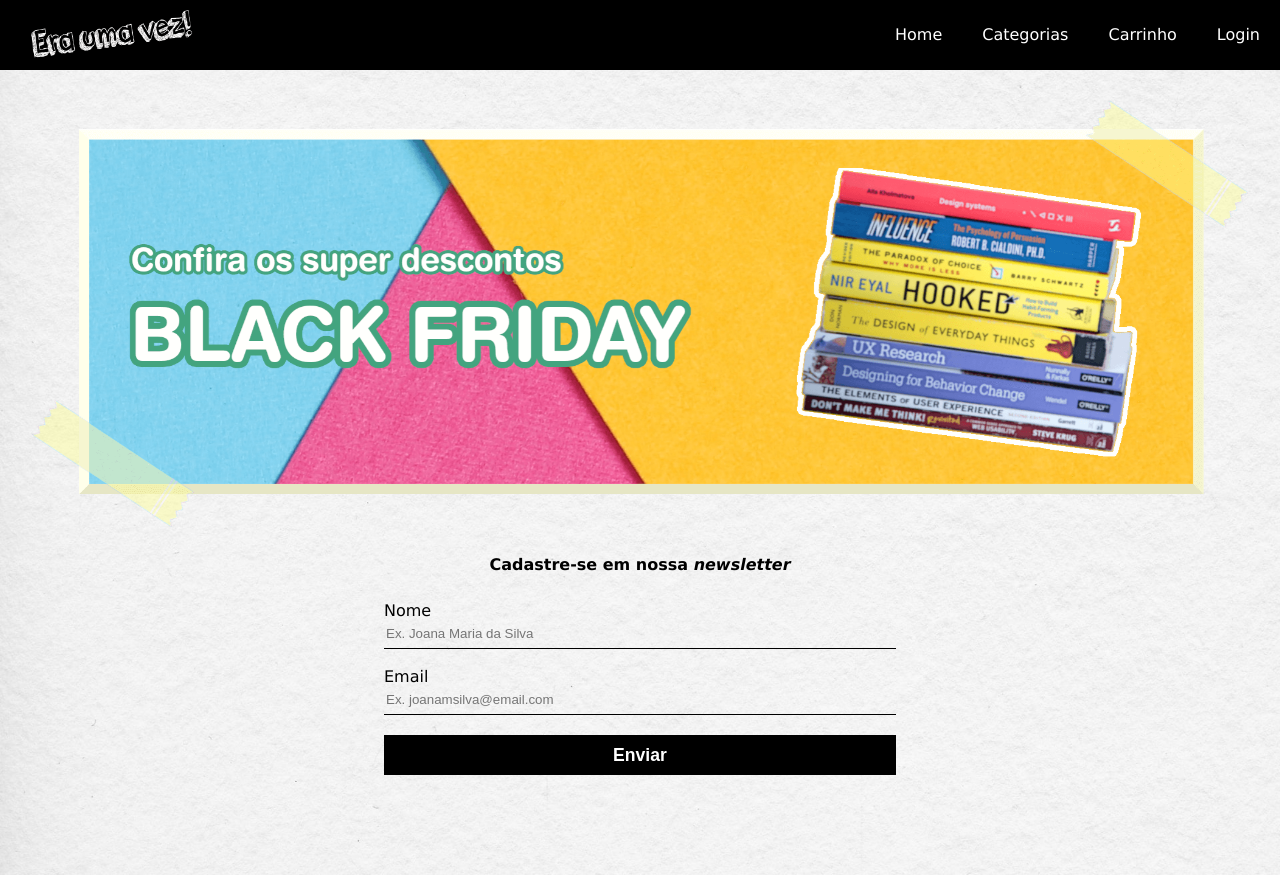
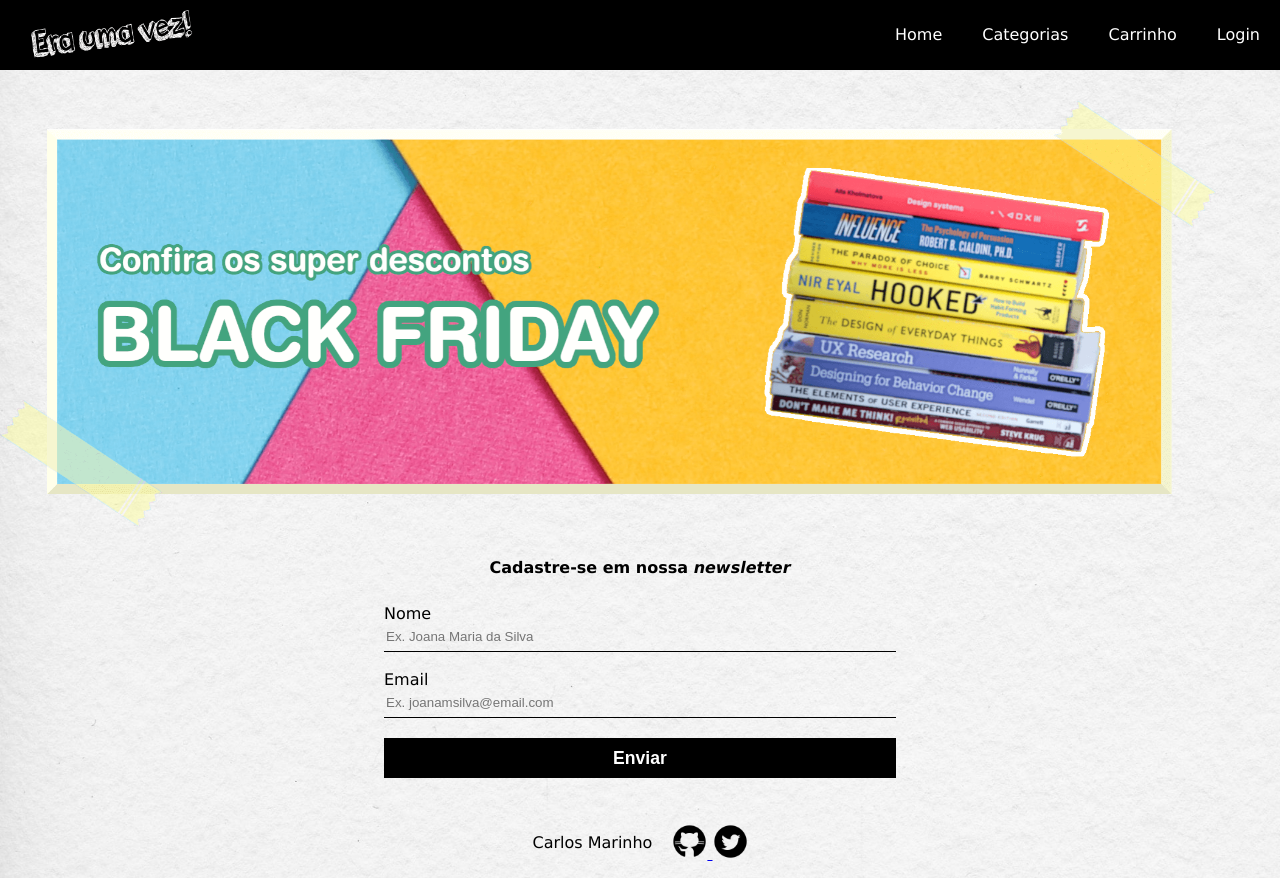
Before and after one commit to ICarlosMarinho/era-uma-vez, a plain HTML site: page index.html in a window 1280 px wide. Drawn offline with Linux system fonts and the light colour scheme.

Commit message:
Add page footer

```diff
--- a/css/style.css
+++ b/css/style.css
@@ -122,3 +122,16 @@
 .newsletter-container__button:hover {
   cursor: pointer;
 }
+
+.footer-container {
+  grid-area: footer;
+  display: flex;
+  justify-content: center;
+  align-items: center;
+  column-gap: 20px;
+}
+
+.footer-container__icon {
+  width: 35px;
+  height: auto;
+}
--- a/index.html
+++ b/index.html
@@ -14,7 +14,7 @@
 <body>
   <div class="root">
     <header class="header">
-      <a class="header__link" href="#" >
+      <a class="header__link" href="/" >
         <img class="header__logo" src="./assets/logo.png" alt="Logotipo da página, está escrito 'Era uma vez!'" >
       </a>
       <nav>
@@ -65,6 +65,25 @@
         </form>
       </section>
     </main>
+    <footer class="footer-container">
+      <span>Carlos Marinho</span>
+      <div>
+        <a href="https://github.com/ICarlosMarinho" target="_blank" rel="noreferrer">
+          <img
+          class="footer-container__icon"
+          src="./assets/github-icon.png"
+          alt="Ir para o perfil de Carlos Marinho no Github"
+          >
+        </a>
+        <a href="https://twitter.com/CarlosMarinh0o" target="_blank" rel="noreferrer">
+          <img
+          class="footer-container__icon"
+          src="./assets/twitter-icon.png"
+          alt="Ir para o perfil de Carlos Marinho no Twitter"
+          >
+        </a>
+      </div>
+    </footer>
   </div>
   <script src="./js/script.js"></script>
 </body>
--- a/js/script.js
+++ b/js/script.js
@@ -1,19 +1,21 @@
 window.onload = () => {
 
-  putBannerImg("../assets/blackfriday-banner.png", "Ir para as promoções da Blackfriday");
+  putBannerImg("../assets/blackfriday-banner.png", "Ir para as promoções da Blackfriday", "#");
   changeBannerImg();
 }
 
-function putBannerImg(path, alt) {
+function putBannerImg(path, alt, href) {
 
   const bannerContainer = document.querySelector(".banner-container");
 
   bannerContainer.innerHTML = `
-  <img
-    class="banner-container__img"
-    src="${path}"
-    alt="${alt}"
-  >
+  <a href="${href}">
+    <img
+      class="banner-container__img"
+      src="${path}"
+      alt="${alt}"
+    >
+  </a>
   `;
 }
 
@@ -21,8 +23,8 @@
 
   let counter = 0;
   const imgArray = [
-    { path: "../assets/blackfriday-banner.png", alt: "Ir para as promoções da Blackfriday" },
-    { path: "../assets/comics-banner.png", alt: "Ir para a seção de quadrinhos com até 60% de desconto" }
+    { path: "../assets/blackfriday-banner.png", alt: "Ir para as promoções da Blackfriday", href: "#" },
+    { path: "../assets/comics-banner.png", alt: "Ir para a seção de quadrinhos com até 60% de desconto", href: "#" }
   ]
 
   setInterval(() => {
@@ -35,7 +37,7 @@
     setTimeout(() => {
       const index = counter % imgArray.length;
 
-      putBannerImg(imgArray[index].path, imgArray[index].alt);
+      putBannerImg(imgArray[index].path, imgArray[index].alt, imgArray[index].href);
     }, 1000);
 
   }, 5000);
```
Also changed, not shown: assets/github-icon.png (added), assets/twitter-icon.png (added).
